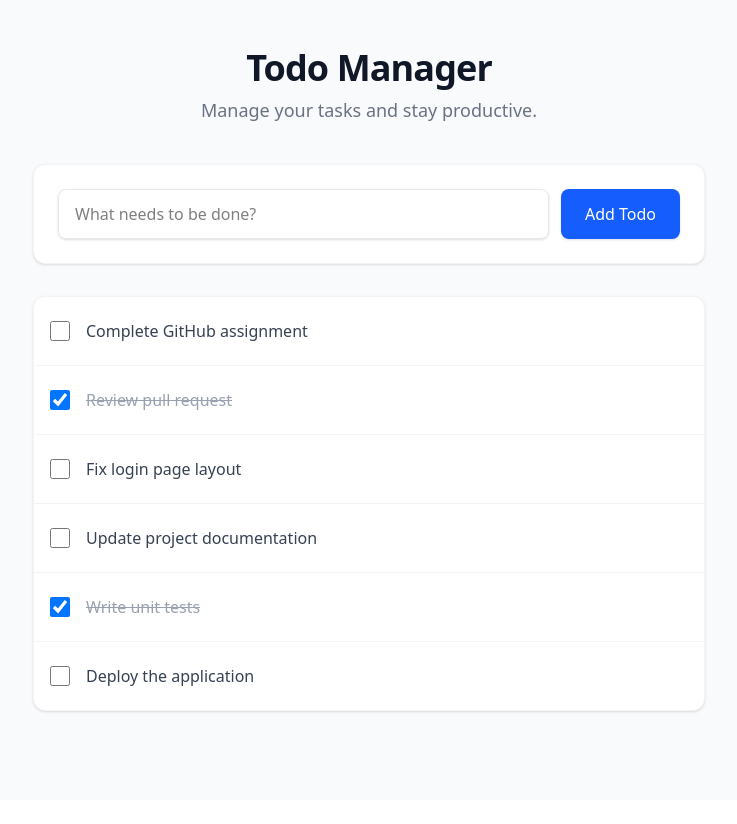
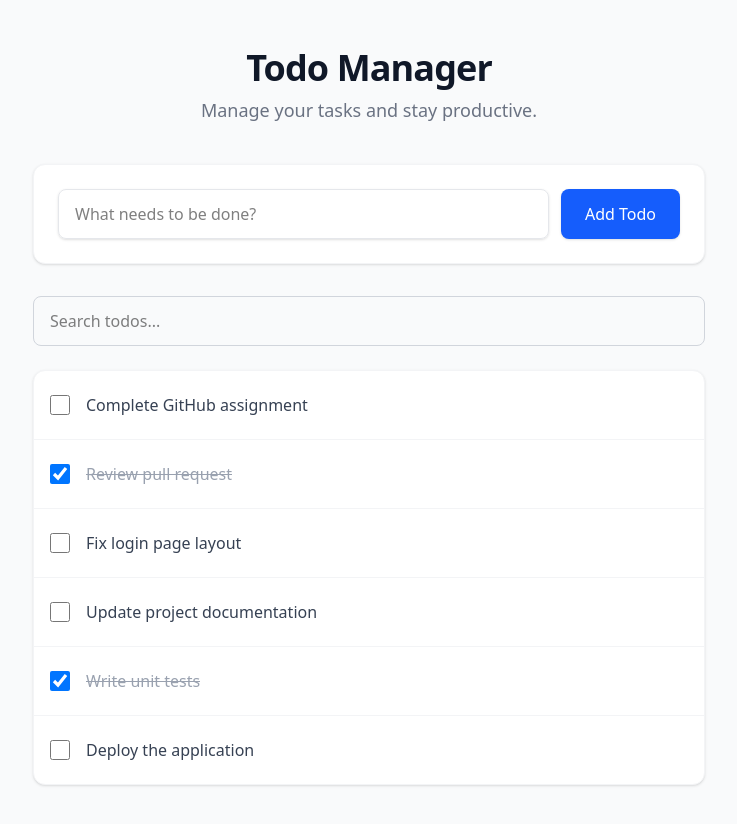
Before and after one commit to SainiCoder41/Todo-List, a React (Vite) app: page / in a window 1280 px wide. Shown: the top 824 px of the page, without its empty margins (271-1008 px from the left). Before the commit the page ends 800 px from the top, so only its background shows below. Built offline with nearby package versions, Linux system fonts and the light colour scheme.

Commit message:
feat: add todo search functionality

```diff
--- a/src/App.jsx
+++ b/src/App.jsx
@@ -33,10 +33,11 @@ const initialTodos = [
     title: "Deploy the application",
     completed: false,
   },
-];
+]
 
 function App() {
   const [todos, setTodos] = useState(initialTodos)
+  const [searchTerm, setSearchTerm] = useState('')
 
   const addTodo = (title) => {
     const newTodo = {
@@ -44,13 +45,16 @@ function App() {
       title,
       completed: false,
     }
+
     setTodos([newTodo, ...todos])
   }
 
   const toggleTodo = (id) => {
     setTodos(
       todos.map((todo) =>
-        todo.id === id ? { ...todo, completed: !todo.completed } : todo
+        todo.id === id
+          ? { ...todo, completed: !todo.completed }
+          : todo
       )
     )
   }
@@ -59,13 +63,20 @@ function App() {
     setTodos(todos.filter((todo) => todo.id !== id))
   }
 
+  // Filter todos based on search term
+  const filteredTodos = todos.filter((todo) =>
+    todo.title.toLowerCase().includes(searchTerm.toLowerCase())
+  )
+
   return (
     <div className="min-h-screen bg-gray-50 py-12 px-4 sm:px-6 lg:px-8">
       <div className="max-w-2xl mx-auto">
+
         <div className="text-center mb-10">
           <h1 className="text-4xl font-extrabold text-gray-900 tracking-tight mb-2">
             Todo Manager
           </h1>
+
           <p className="text-lg text-gray-500">
             Manage your tasks and stay productive.
           </p>
@@ -75,11 +86,32 @@ function App() {
           <TodoForm onAddTodo={addTodo} />
         </div>
 
-        <TodoList
-          todos={todos}
-          onToggleTodo={toggleTodo}
-          onDeleteTodo={deleteTodo}
-        />
+        {/* Search Input */}
+        <div className="mb-6">
+          <input
+            type="text"
+            placeholder="Search todos..."
+            value={searchTerm}
+            onChange={(e) => setSearchTerm(e.target.value)}
+            className="w-full px-4 py-3 border border-gray-300 rounded-lg
+                       focus:outline-none focus:ring-2 focus:ring-blue-500
+                       focus:border-transparent"
+          />
+        </div>
+
+        {/* Todo List / No Results Message */}
+        {filteredTodos.length > 0 ? (
+          <TodoList
+            todos={filteredTodos}
+            onToggleTodo={toggleTodo}
+            onDeleteTodo={deleteTodo}
+          />
+        ) : (
+          <div className="text-center py-8 text-gray-500">
+            No todos found matching "{searchTerm}"
+          </div>
+        )}
+
       </div>
     </div>
   )
```
